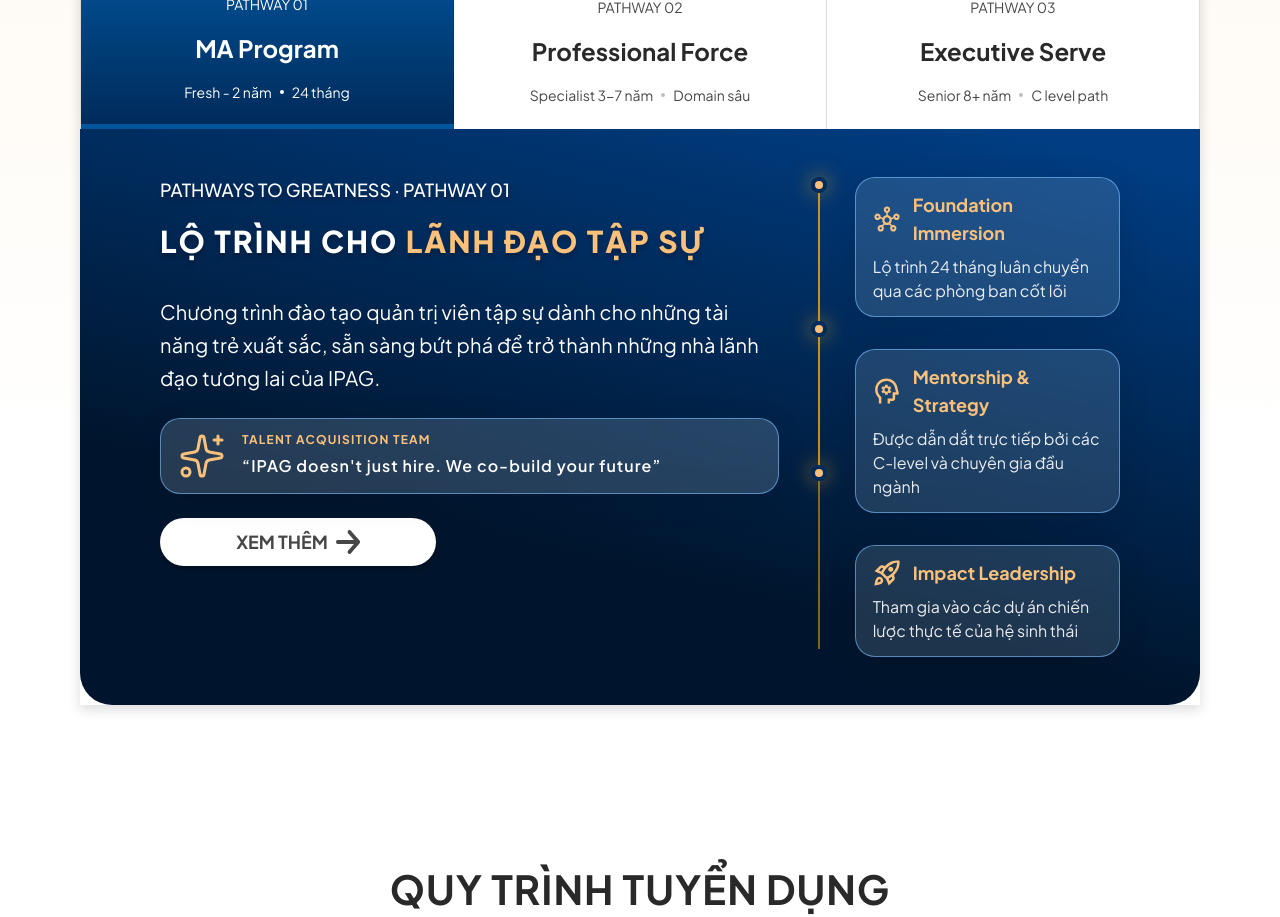
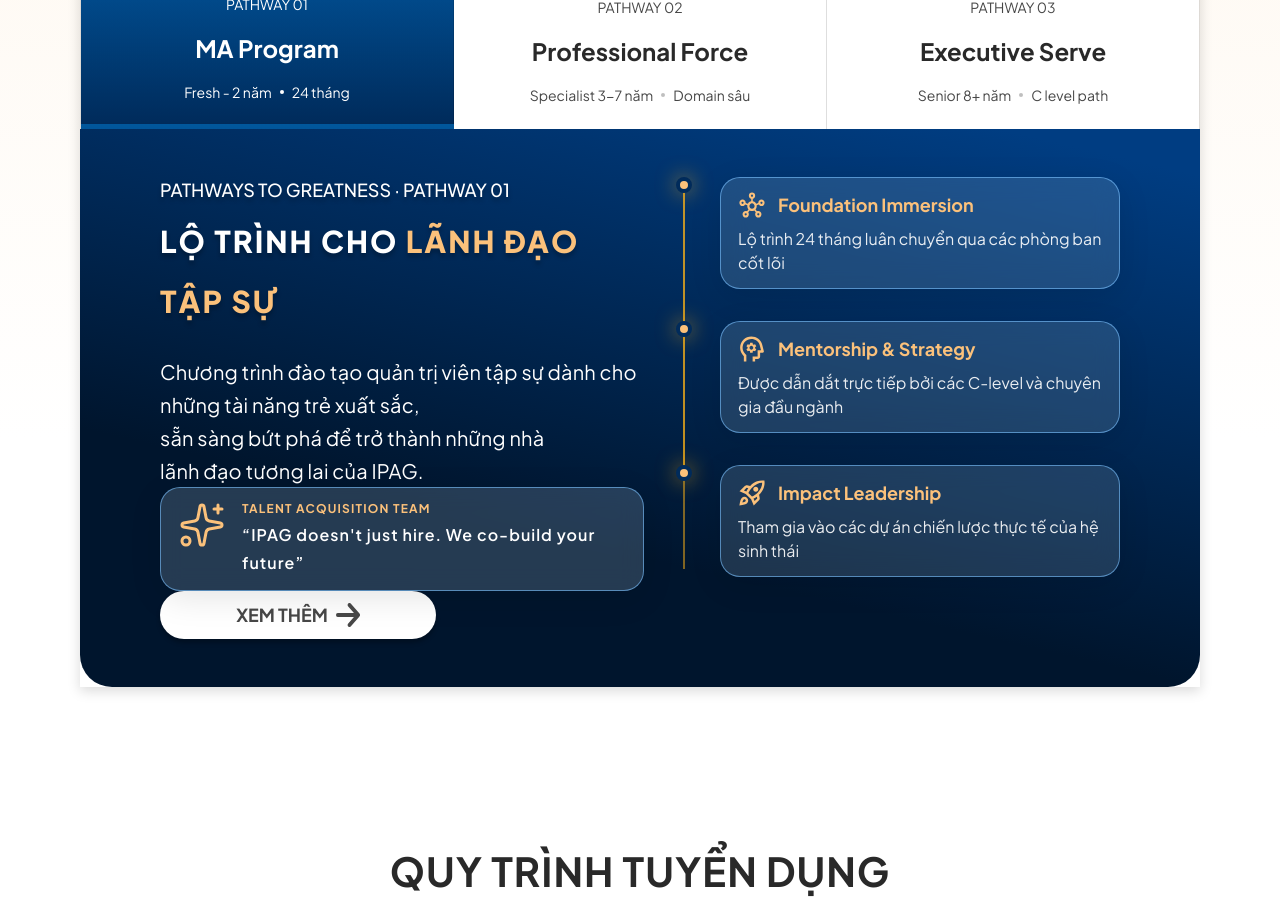
Before and after one commit to vinhhypc/ipa-career-uat, a Next.js app: page /we-look-for in a window 1280 px wide. Shown: the part 1700-2617 px from the top of the page. Built offline with nearby package versions, Linux system fonts and the light colour scheme.

Commit message:
update contact

```diff
--- a/src/components/AppChrome.tsx
+++ b/src/components/AppChrome.tsx
@@ -12,12 +12,8 @@
 
 export default function AppChrome({ children }: AppChromeProps) {
   const pathname = usePathname();
-  const forceLightNav = [
-    '/ipag-insight',
-    '/we-look-for',
-    '/ma-program',
-    '/executive-serve',
-  ].includes(pathname);
+  const forceLightNav =
+    pathname === '/ipag-insight' || pathname === '/we-look-for' || pathname === '/ma-program';
 
   return (
     <>
--- a/src/components/MaProgram.tsx
+++ b/src/components/MaProgram.tsx
@@ -3,14 +3,7 @@
 import Image from 'next/image';
 import Link from 'next/link';
 import type { LucideIcon } from 'lucide-react';
-import {
-  ArrowRight,
-  BadgeCheck,
-  Briefcase,
-  ChevronDown,
-  GraduationCap,
-  Globe,
-} from 'lucide-react';
+import { ArrowRight, BadgeCheck, Briefcase, ChevronDown, GraduationCap, Globe } from 'lucide-react';
 
 import homeBanner from '@/assets/ma-program/banner.png';
 import maHeroDecor from '@/assets/ma-program/hero-decor.png';
@@ -72,22 +65,19 @@
     n: '1',
     period: 'Tháng 1-12',
     title: 'Cross -functional business immersion',
-    body:
-      'Rotation qua IPAC, IPAS, IPAM và các đơn vị HWG. Bạn không quan sát - bạn tham gia trực tiếp, sở hữu task thật, học từ senior leaders đang làm việc hàng ngày.',
+    body: 'Rotation qua IPAC, IPAS, IPAM và các đơn vị HWG. Bạn không quan sát - bạn tham gia trực tiếp, sở hữu task thật, học từ senior leaders đang làm việc hàng ngày.',
   },
   {
     n: '2',
     period: 'Tháng 13-18',
     title: 'Digital leadership foundation',
-    body:
-      'Lead real digital transformation projects với data-driven thinking và agile delivery. Bạn không chỉ execute - bạn thiết kế giải pháp và chịu trách nhiệm với kết quả.',
+    body: 'Lead real digital transformation projects với data-driven thinking và agile delivery. Bạn không chỉ execute - bạn thiết kế giải pháp và chịu trách nhiệm với kết quả.',
   },
   {
     n: '3',
     period: 'Tháng 19-24',
     title: 'Leadership acceleration',
-    body:
-      'Strategic initiatives với mentoring cá nhân hóa. Đây là giai đoạn bạn bắt đầu hình thành phong cách lãnh đạo riêng - và nhìn thấy rõ lộ trình 3–5 năm tiếp theo.',
+    body: 'Strategic initiatives với mentoring cá nhân hóa. Đây là giai đoạn bạn bắt đầu hình thành phong cách lãnh đạo riêng - và nhìn thấy rõ lộ trình 3–5 năm tiếp theo.',
   },
 ] satisfies ReadonlyArray<{
   n: string;
@@ -153,7 +143,9 @@
           clipPath: 'polygon(0 0, 100% 0, 100% 72%, 50% 100%, 0 72%)',
         }}
       >
-        <span className="font-extrabold leading-none text-[14px] text-white md:text-[20px]">{n}</span>
+        <span className="font-extrabold leading-none text-[14px] text-white md:text-[20px]">
+          {n}
+        </span>
       </div>
     </div>
   );
@@ -163,11 +155,10 @@
   return (
     <Link
       href="/we-look-for"
-      className={
-        `inline-flex items-center justify-center gap-2 rounded-full font-bold text-white shadow-[0px_4px_8px_0px_rgba(0,0,0,0.15)] transition hover:brightness-95 ${className ?? ''}`.trim()
-      }
+      className={`inline-flex items-center justify-center gap-2 rounded-full font-bold text-white shadow-[0px_4px_8px_0px_rgba(0,0,0,0.15)] transition hover:brightness-95 ${className ?? ''}`.trim()}
       style={{
-        backgroundImage: 'linear-gradient(77.7deg, rgb(1, 58, 114) 3.48%, rgb(12, 113, 199) 83.47%)',
+        backgroundImage:
+          'linear-gradient(77.7deg, rgb(1, 58, 114) 3.48%, rgb(12, 113, 199) 83.47%)',
       }}
     >
       NỘP HỒ SƠ NGAY
@@ -230,9 +221,10 @@
             </div>
 
             <p className="w-full max-w-[883px] text-[14px] font-medium leading-[22px] text-white md:text-[20px] md:font-normal md:leading-[33px] md:tracking-[0.2px]">
-              Đây không chỉ là thực tập, mà là lộ trình tăng tốc 24 tháng dành cho tài năng trẻ khao khát
-              khẳng định bản thân. Bạn sẽ luân chuyển qua các vị trí then chốt, trực tiếp dấn thân vào dự án
-              tái cấu trúc chiến lược (TAC Journey) để tôi luyện bản lĩnh quản lý thực chiến.
+              Đây không chỉ là thực tập, mà là lộ trình tăng tốc 24 tháng dành cho tài năng trẻ khao
+              khát khẳng định bản thân. Bạn sẽ luân chuyển qua các vị trí then chốt, trực tiếp dấn
+              thân vào dự án tái cấu trúc chiến lược (TAC Journey) để tôi luyện bản lĩnh quản lý
+              thực chiến.
             </p>
           </div>
 
@@ -287,9 +279,7 @@
                     </div>
                     <div
                       className={`relative z-20 flex size-6 shrink-0 items-center justify-center rounded-full border p-1 md:size-7 ${
-                        isBlue
-                          ? 'border-white bg-[#06427c]'
-                          : 'border-[#707070] bg-[#fff1df]'
+                        isBlue ? 'border-white bg-[#06427c]' : 'border-[#707070] bg-[#fff1df]'
                       }`}
                       aria-hidden
                     >
@@ -313,7 +303,7 @@
                 Bạn đã sẵn sàng?
               </p>
               <Link
-                href="/ma-program/#"
+                href="/we-look-for"
                 className="flex h-9 w-full items-center justify-center rounded-full bg-gradient-to-br from-white to-[#fff1e1] px-3 py-2.5 text-[14px] font-bold leading-[1.4] text-[#070707] shadow-[0px_4px_4px_0px_rgba(0,0,0,0.25)] md:h-10 md:w-[220px] md:text-[16px]"
               >
                 <span className="md:hidden">NỘP HỒ SƠ NGAY</span>
--- a/src/components/WeLookFor.tsx
+++ b/src/components/WeLookFor.tsx
@@ -92,9 +92,11 @@
     titleWhite: 'LỘ TRÌNH CHO',
     titleAccent: ' LÃNH ĐẠO TẬP SỰ',
     description: [
-      'Chương trình đào tạo quản trị viên tập sự dành cho những tài năng trẻ xuất sắc, sẵn sàng bứt phá để trở thành những nhà lãnh đạo tương lai của IPAG.',
+      'Chương trình đào tạo quản trị viên tập sự dành cho những tài năng trẻ xuất sắc,',
+      'sẵn sàng bứt phá để trở thành những nhà',
+      'lãnh đạo tương lai của IPAG.',
     ],
-    quote: '“IPAG doesn\'t just hire. We co-build your future”',
+    quote: "“IPAG doesn't just hire. We co-build your future”",
     steps: [
       {
         title: 'Foundation Immersion',
@@ -118,26 +120,28 @@
     name: 'Professional Force',
     lines: ['Specialist 3-7 năm', 'Domain sâu'],
     kicker: 'Pathways to Greatness · Pathway 02',
-    titleWhite: 'LÀM CHỦ',
-    titleAccent: ' CHUYÊN MÔN',
+    titleWhite: 'LỘ TRÌNH CHO',
+    titleAccent: ' CHUYÊN GIA HIỆN TRƯỜNG',
     description: [
-      'Nơi những chuyên gia chuyên sâu trong từng lĩnh vực (Tài chính, Công nghệ, Nhân sự...) hội tụ để cùng xây dựng nền tảng vững chắc cho hệ sinh thái.',
+      'Dành cho các chuyên gia đã có kinh nghiệm, muốn phát triển sâu',
+      'trong domain và đóng góp trực tiếp vào các đội dự án chiến lược',
+      'của IPAG.',
     ],
-    quote: '“IPAG doesn\'t just hire. We co-build your future”',
+    quote: '“Chúng tôi đầu tư vào chuyên môn — và trao quyền cho bạn dẫn dắt thay đổi.”',
     steps: [
       {
-        title: 'Deep Domain Development',
-        body: 'Phát triển chuyên môn sâu rộng trong môi trường đa ngành',
+        title: 'Domain mastery',
+        body: 'Chuyên sâu hóa năng lực trong lĩnh vực trọng yếu của hệ sinh thái',
         icon: ASSETS.timeline1,
       },
       {
-        title: 'Modern Governance Mastery',
-        body: 'Làm chủ các công nghệ và quy trình quản trị hiện đại',
+        title: 'Cross-functional impact',
+        body: 'Làm việc xuyên phòng ban trên các dự án lớn, đa stakeholder',
         icon: ASSETS.timeline2,
       },
       {
-        title: 'Cross-functional Synergy',
-        body: 'Cộng hưởng sức mạnh cùng các đội ngũ đa chức năng',
+        title: 'Leadership track',
+        body: 'Chuẩn bị cho vai trò lãnh đạo chuyên môn và chủ trì initiative',
         icon: ASSETS.timeline3,
       },
     ],
@@ -147,26 +151,27 @@
     name: 'Executive Serve',
     lines: ['Senior 8+ năm', 'C level path'],
     kicker: 'Pathways to Greatness · Pathway 03',
-    titleWhite: 'DẪN DẮT NHỮNG',
-    titleAccent: ' THAY ĐỔI CHIẾN LƯỢC',
+    titleWhite: 'LỘ TRÌNH CHO',
+    titleAccent: ' LÃNH ĐẠO CẤP CAO',
     description: [
-      'Dành cho những chuyên gia dày dặn kinh nghiệm, những người muốn kiến tạo giá trị thực chất và dẫn dắt sự thay đổi ở quy mô hệ thống.',
+      'Dành cho các nhà lãnh đạo kỳ cựu, cùng IPAG kiến tạo tầm nhìn',
+      'dài hạn và lan tỏa ảnh hưởng tới toàn hệ sinh thái.',
     ],
-    quote: '“IPAG doesn\'t just hire. We co-build your future”',
+    quote: '“Ở IPAG, kinh nghiệm của bạn được nhân lên qua quy mô và tốc độ tăng trưởng.”',
     steps: [
       {
-        title: 'Deep Domain Development',
-        body: 'Cơ hội nắm giữ các vị trí quản lý cấp cao và P&L ownership',
+        title: 'Strategic vision',
+        body: 'Định hướng chiến lược và ưu tiên đầu tư ở cấp độ hệ sinh thái',
         icon: ASSETS.timeline1,
       },
       {
-        title: 'Modern Governance Mastery',
-        body: 'Môi trường làm việc tự chủ, khuyến khích tư duy entrepreneur',
+        title: 'Ecosystem influence',
+        body: 'Đồng hành cùng Ban lãnh đạo trong các quyết định then chốt',
         icon: ASSETS.timeline2,
       },
       {
-        title: 'Cross-functional Synergy',
-        body: 'Kiến tạo di sản thông qua các giải pháp quản trị bền vững',
+        title: 'Legacy building',
+        body: 'Kiến tạo di sản tổ chức và năng lực lõi bền vững cho IPAG',
         icon: ASSETS.timeline3,
       },
     ],
@@ -224,7 +229,9 @@
 function HotRibbon({ size }: { size: 'sm' | 'lg' }) {
   const wide = size === 'lg';
   const mobilePos = wide ? 'right-2 top-0 h-[45px] w-[65px]' : 'right-3 top-0 h-[33px] w-[47px]';
-  const mobileHotText = wide ? 'pt-1 text-[14px] leading-[1.4]' : 'pt-0.5 text-[10px] leading-[1.4]';
+  const mobileHotText = wide
+    ? 'pt-1 text-[14px] leading-[1.4]'
+    : 'pt-0.5 text-[10px] leading-[1.4]';
   return (
     <div
       className={`pointer-events-none absolute z-10 ${mobilePos} lg:right-2 lg:top-[-6px] lg:h-[45px] lg:w-[65px]`}
@@ -246,20 +253,14 @@
   );
 }
 
-function DiamondStep({
-  n,
-  bg,
-  blur,
-}: {
-  n: string;
-  bg: string;
-  blur: string;
-}) {
+function DiamondStep({ n, bg, blur }: { n: string; bg: string; blur: string }) {
   return (
     <div className="relative z-10 flex justify-center">
       <div className="flex size-[68px] items-center justify-center lg:size-[113px]">
         <div className="flex size-12 rotate-45 items-center justify-center rounded shadow-[0px_4px_20px_0px_rgba(0,0,0,0.1)] lg:size-20">
-          <div className={`relative flex size-12 items-center justify-center rounded lg:size-20 ${bg}`}>
+          <div
+            className={`relative flex size-12 items-center justify-center rounded lg:size-20 ${bg}`}
+          >
             <div
               className={`pointer-events-none absolute inset-0 rounded opacity-30 blur-sm lg:blur-[4px] ${blur}`}
               aria-hidden
@@ -322,9 +323,9 @@
                     CÙNG IPAG KIẾN TẠO SỰ NGHIỆP
                   </h1>
                   <p className="text-[14px] font-normal leading-[22px] text-[#474747] lg:mx-auto lg:max-w-[1086px] lg:text-[18px] lg:leading-7 lg:tracking-[0.18px]">
-                    Tại IPAG, chúng tôi không tìm kiếm những người chỉ làm tròn vai. Chúng tôi tìm kiếm
-                    những cộng sự cùng kiến tạo di sản — dù bạn đang ở bước khởi đầu hay đỉnh cao sự
-                    nghiệp.
+                    Tại IPAG, chúng tôi không tìm kiếm những người chỉ làm tròn vai. Chúng tôi tìm
+                    kiếm những cộng sự cùng kiến tạo di sản — dù bạn đang ở bước khởi đầu hay đỉnh
+                    cao sự nghiệp.
                   </p>
                 </div>
               </div>
@@ -437,7 +438,10 @@
                       />
                       {job.location}
                     </span>
-                    <span className="size-1 shrink-0 rounded-full bg-black/25 lg:size-1" aria-hidden />
+                    <span
+                      className="size-1 shrink-0 rounded-full bg-black/25 lg:size-1"
+                      aria-hidden
+                    />
                     <span>{job.type}</span>
                   </div>
                 </div>
@@ -523,9 +527,8 @@
                     'linear-gradient(13.01deg, rgb(0, 21, 45) 31.68%, rgb(0, 61, 130) 94.34%)',
                 }}
               >
-                <div className="grid grid-cols-1 gap-6 px-4 py-6 lg:grid-cols-[minmax(0,2fr)_minmax(0,1fr)] lg:items-start lg:gap-x-8 lg:px-20 lg:py-12">
-                  <div className="flex flex-col gap-4 lg:gap-6">
-                    <div className="flex flex-col gap-4 lg:gap-6">
+                <div className="grid grid-cols-1 gap-6 px-4 py-6 lg:grid-cols-[minmax(0,648px)_auto] lg:items-start lg:gap-x-8 lg:gap-y-0 lg:px-20 lg:py-12">
+                  <div className="flex flex-col gap-4 lg:col-start-1 lg:row-start-1 lg:gap-6">
                     <div className="flex flex-col gap-2 uppercase text-shadow-[0px_4px_4px_rgba(0,0,0,0.25)] lg:gap-2">
                       <p className="text-[14px] font-medium leading-[26px] text-white lg:text-lg lg:leading-[26px]">
                         {pathway.kicker}
@@ -544,7 +547,7 @@
                     </div>
                   </div>
 
-                    <div className="relative overflow-hidden rounded-xl border border-[rgba(123,193,255,0.6)] bg-[rgba(202,230,255,0.18)] px-[13px] py-[9px] shadow-[0px_8px_32px_0px_rgba(0,0,0,0.1)] backdrop-blur-[12px] lg:flex lg:max-w-[648px] lg:items-start lg:gap-4 lg:rounded-[20px] lg:px-[17px] lg:py-[13px]">
+                  <div className="relative overflow-hidden rounded-xl border border-[rgba(123,193,255,0.6)] bg-[rgba(202,230,255,0.18)] px-[13px] py-[9px] shadow-[0px_8px_32px_0px_rgba(0,0,0,0.1)] backdrop-blur-[12px] lg:col-start-1 lg:row-start-2 lg:flex lg:max-w-[648px] lg:items-start lg:gap-4 lg:rounded-[20px] lg:px-[17px] lg:py-[13px]">
                     <Sparkles
                       className="hidden size-12 shrink-0 text-[#fbc17b] lg:block"
                       strokeWidth={1.5}
@@ -560,21 +563,11 @@
                     </div>
                   </div>
 
-                    <div className="hidden lg:block lg:self-start">
-                      <button
-                        type="button"
-                        className="flex h-9 w-full items-center justify-center gap-2 rounded-full bg-white px-3 py-2.5 text-[14px] font-bold leading-[1.4] text-[#474747] shadow-[0px_4px_4px_0px_rgba(0,0,0,0.25)] lg:h-12 lg:w-[276px] lg:text-lg"
+                  <div className="flex gap-3 lg:col-start-2 lg:row-start-1 lg:row-span-3 lg:self-start lg:gap-7">
+                    <div
+                      className="relative flex shrink-0 flex-col items-center pt-1 lg:pt-0"
+                      aria-hidden
                     >
-                        XEM THÊM
-                        <span className="relative size-5 lg:size-6">
-                          <img alt="" src={ASSETS.ctaArrow} className="size-5 lg:size-6" />
-                        </span>
-                      </button>
-                    </div>
-                  </div>
-
-                  <div className="flex gap-3 lg:self-start lg:gap-7">
-                    <div className="relative flex shrink-0 flex-col items-center pt-1 lg:pt-0" aria-hidden>
                       <div
                         className="absolute bottom-2 left-1/2 top-2 hidden w-0.5 -translate-x-1/2 lg:block"
                         style={{
@@ -620,14 +613,14 @@
                     </div>
                   </div>
 
-                  <div className="lg:hidden">
+                  <div className="lg:col-start-1 lg:row-start-3 lg:self-start">
                     <button
                       type="button"
-                      className="flex h-9 w-full items-center justify-center gap-2 rounded-full bg-white px-3 py-2.5 text-[14px] font-bold leading-[1.4] text-[#474747] shadow-[0px_4px_4px_0px_rgba(0,0,0,0.25)]"
+                      className="flex h-9 w-full items-center justify-center gap-2 rounded-full bg-white px-3 py-2.5 text-[14px] font-bold leading-[1.4] text-[#474747] shadow-[0px_4px_4px_0px_rgba(0,0,0,0.25)] lg:h-12 lg:w-[276px] lg:text-lg"
                     >
                       XEM THÊM
-                      <span className="relative size-5">
-                        <img alt="" src={ASSETS.ctaArrow} className="size-5" />
+                      <span className="relative size-5 lg:size-6">
+                        <img alt="" src={ASSETS.ctaArrow} className="size-5 lg:size-6" />
                       </span>
                     </button>
                   </div>
@@ -646,8 +639,8 @@
               QUY TRÌNH TUYỂN DỤNG
             </h2>
             <p className="text-[14px] font-normal leading-5 text-[#474747] lg:mx-auto lg:max-w-[900px] lg:text-lg lg:leading-7">
-              Quy trình tuyển dụng tại IPAG được thiết kế để tìm kiếm sự cộng hưởng tối ưu giữa tài năng và
-              văn hóa hệ sinh thái.
+              Quy trình tuyển dụng tại IPAG được thiết kế để tìm kiếm sự cộng hưởng tối ưu giữa tài
+              năng và văn hóa hệ sinh thái.
             </p>
           </div>
 
```
Also changed, not shown: src/components/ContactPage.tsx (+93 -49 lines). Lines whose indentation alone changed are shown as unchanged.
